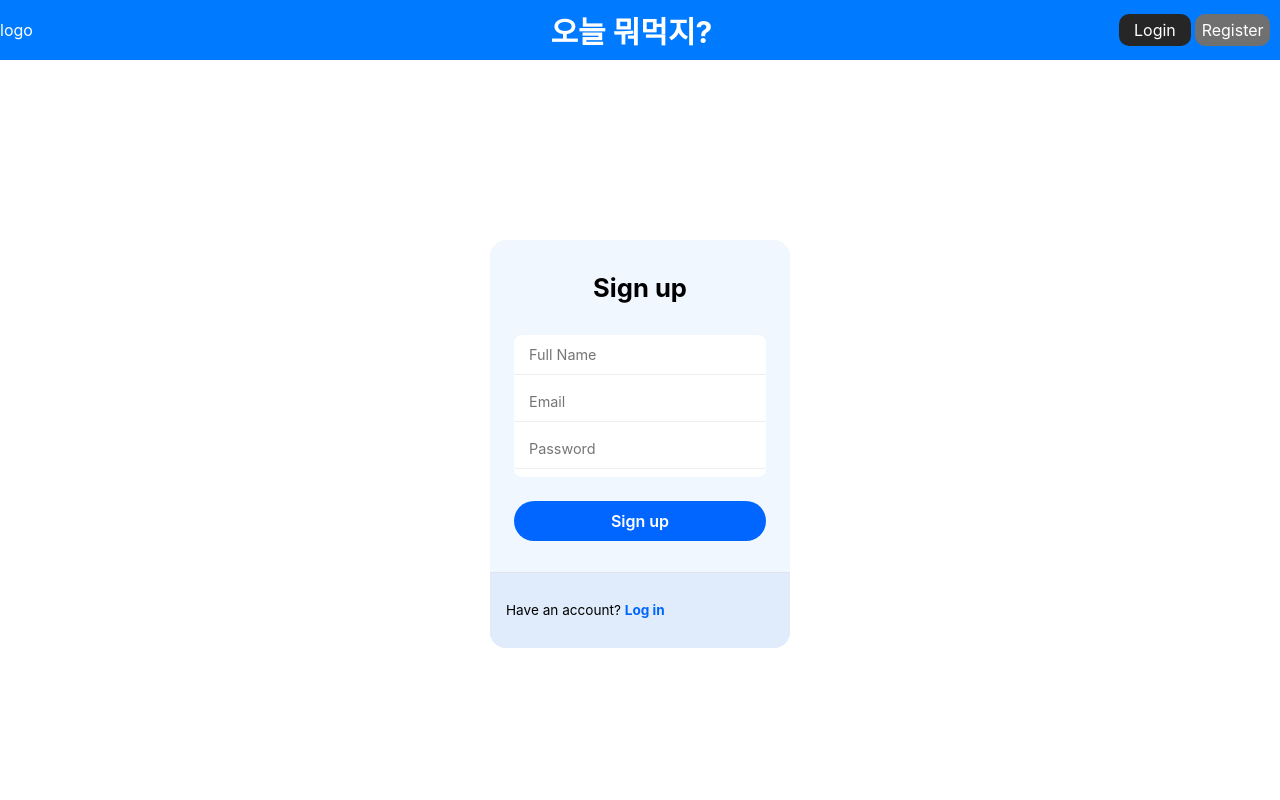
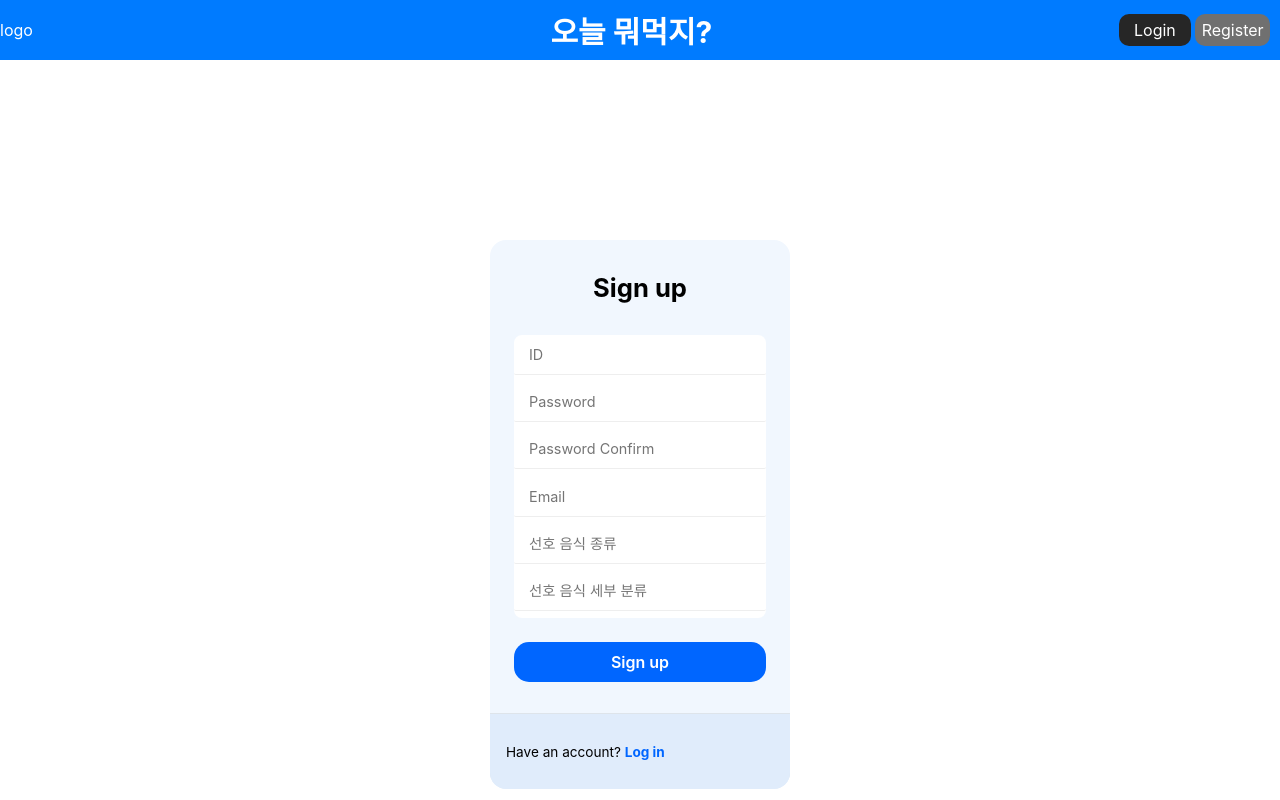
Before and after one commit to hyn062347/Today-s-Pick, a Svelte app in the folder front-end/: page /signup in a window 1280 px wide. Built offline with nearby package versions, Linux system fonts and the light colour scheme.

Commit message:
Update SignIn.svelte

```diff
--- a/front-end/src/pages/SignIn.svelte
+++ b/front-end/src/pages/SignIn.svelte
@@ -6,9 +6,12 @@
         <form class="form">
             <span class="title">Sign up</span>
             <div class="form-container">
-                <input type="text" class="input" placeholder="Full Name" />
+                <input type="ID" class="input" placeholder="ID" />
+                <input type="password" class="input" placeholder="Password" />
+                <input type="password-confirm" class="input" placeholder="Password Confirm" />
                 <input type="email" class="input" placeholder="Email" />
-                <input type="password" class="input" placeholder="Password" />
+                <input type="text" class="input" placeholder="선호 음식 종류" />
+                <input type="text" class="input" placeholder="선호 음식 세부 분류" />
             </div>
             <button>Sign up</button>
         </form>
@@ -99,7 +102,7 @@
         background-color: #0066ff;
         color: #fff;
         border: 0;
-        border-radius: 24px;
+        border-radius: 15px;
         padding: 10px 16px;
         font-size: 1rem;
         font-weight: 600;
```
